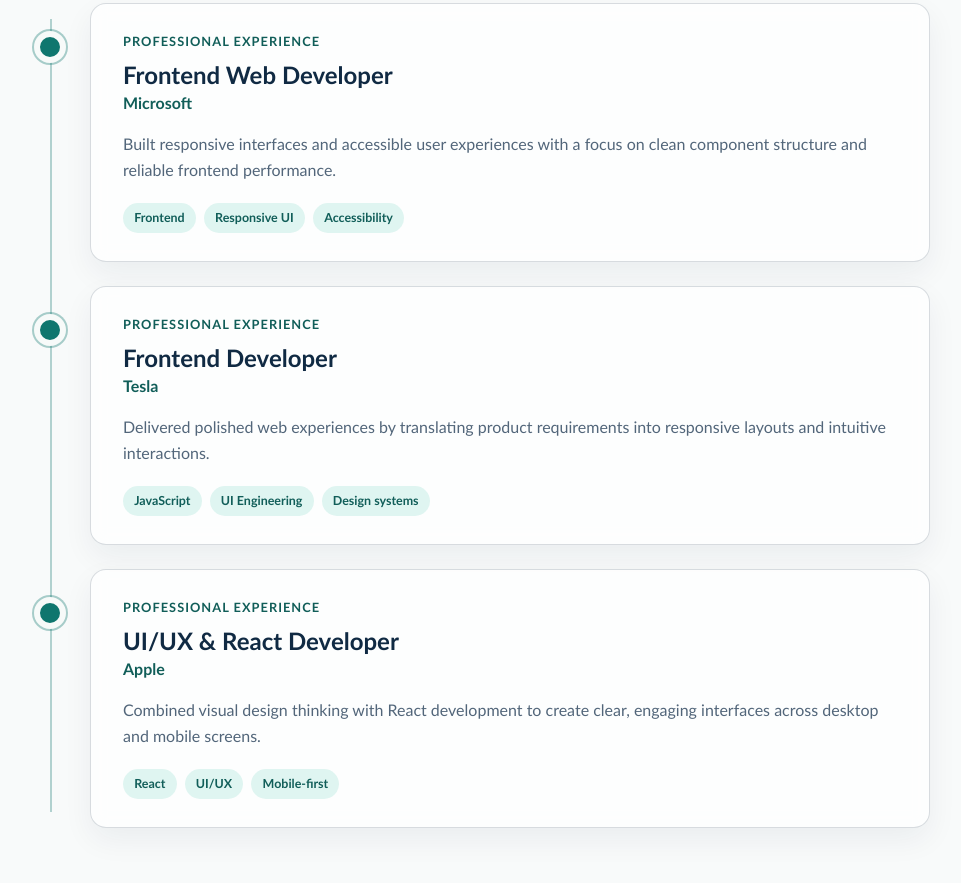
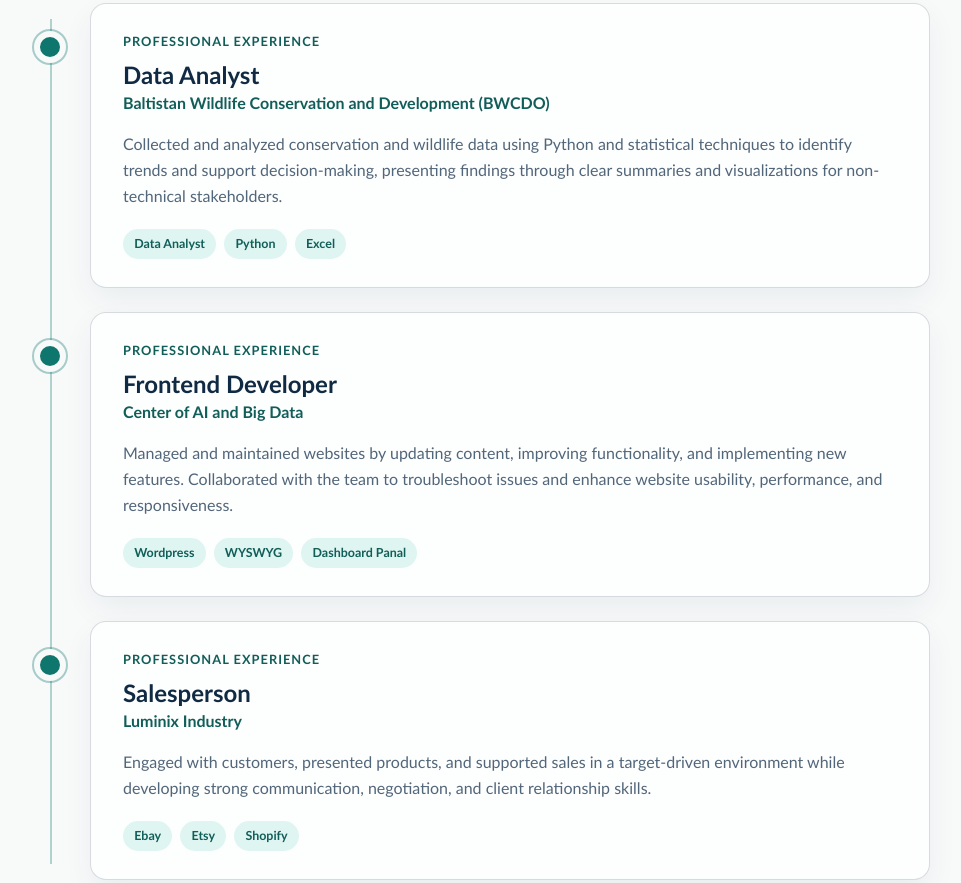
Before and after one commit to iyasirsadpara/My-portfolio, a plain HTML site: page index.html in a window 1280 px wide. Shown: the part 3031-3914 px from the top of the page, without its empty margins (158-1119 px from the left). Drawn offline with nearby package versions, Linux system fonts and the light colour scheme.

Commit message:
add experience sectiom

```diff
--- a/index.html
+++ b/index.html
@@ -298,41 +298,42 @@
                 A snapshot of the frontend, product, and design work that has shaped my approach to building for the web.
             </p>
         </div>
+        <!-- Data Analyst  -->
         <div class="experience-timeline max-w-4xl mx-auto mt-14">
             <article class="experience-item">
                 <div class="experience-marker" aria-hidden="true"></div>
                 <div class="experience-card">
                     <p class="experience-period">Professional experience</p>
-                    <h2 class="text-2xl font-semibold mt-2">Frontend Web Developer</h2>
-                    <p class="experience-company">Microsoft</p>
+                    <h2 class="text-2xl font-semibold mt-2">Data Analyst </h2>
+                    <p class="experience-company">Baltistan Wildlife Conservation and Development (BWCDO)</p>
                     <p class="mt-4 leading-relaxed">
-                        Built responsive interfaces and accessible user experiences with a focus on clean component structure and reliable frontend performance.
+                        Collected and analyzed conservation and wildlife data using Python and statistical techniques to identify trends and support decision-making, presenting findings through clear summaries and visualizations for non-technical stakeholders.
                     </p>
-                    <div class="experience-tags"><span>Frontend</span><span>Responsive UI</span><span>Accessibility</span></div>
+                    <div class="experience-tags"><span>Data Analyst </span><span>Python</span><span>Excel</span></div>
+                </div>
+            </article>
+            <!-- Ui/Us designer -->
+            <article class="experience-item">
+                <div class="experience-marker" aria-hidden="true"></div>
+                <div class="experience-card">
+                    <p class="experience-period">Professional experience</p>
+                    <h2 class="text-2xl font-semibold mt-2">Frontend Developer</h2>
+                    <p class="experience-company">Center of AI and Big Data </p>
+                    <p class="mt-4 leading-relaxed">
+                        Managed and maintained websites by updating content, improving functionality, and implementing new features. Collaborated with the team to troubleshoot issues and enhance website usability, performance, and responsiveness.
+                    </p>
+                    <div class="experience-tags"><span>Wordpress</span><span>WYSWYG</span><span>Dashboard Panal</span></div>
                 </div>
             </article>
             <article class="experience-item">
                 <div class="experience-marker" aria-hidden="true"></div>
                 <div class="experience-card">
                     <p class="experience-period">Professional experience</p>
-                    <h2 class="text-2xl font-semibold mt-2">Frontend Developer</h2>
-                    <p class="experience-company">Tesla</p>
+                    <h2 class="text-2xl font-semibold mt-2">Salesperson</h2>
+                    <p class="experience-company">Luminix Industry</p>
                     <p class="mt-4 leading-relaxed">
-                        Delivered polished web experiences by translating product requirements into responsive layouts and intuitive interactions.
-                    </p>
-                    <div class="experience-tags"><span>JavaScript</span><span>UI Engineering</span><span>Design systems</span></div>
-                </div>
-            </article>
-            <article class="experience-item">
-                <div class="experience-marker" aria-hidden="true"></div>
-                <div class="experience-card">
-                    <p class="experience-period">Professional experience</p>
-                    <h2 class="text-2xl font-semibold mt-2">UI/UX &amp; React Developer</h2>
-                    <p class="experience-company">Apple</p>
-                    <p class="mt-4 leading-relaxed">
-                        Combined visual design thinking with React development to create clear, engaging interfaces across desktop and mobile screens.
-                    </p>
-                    <div class="experience-tags"><span>React</span><span>UI/UX</span><span>Mobile-first</span></div>
+                        Engaged with customers, presented products, and supported sales in a target-driven environment while developing strong communication, negotiation, and client relationship skills.                    </p>
+                    <div class="experience-tags"><span>Ebay</span><span>Etsy</span><span>Shopify</span></div>
                 </div>
             </article>
         </div>
```
